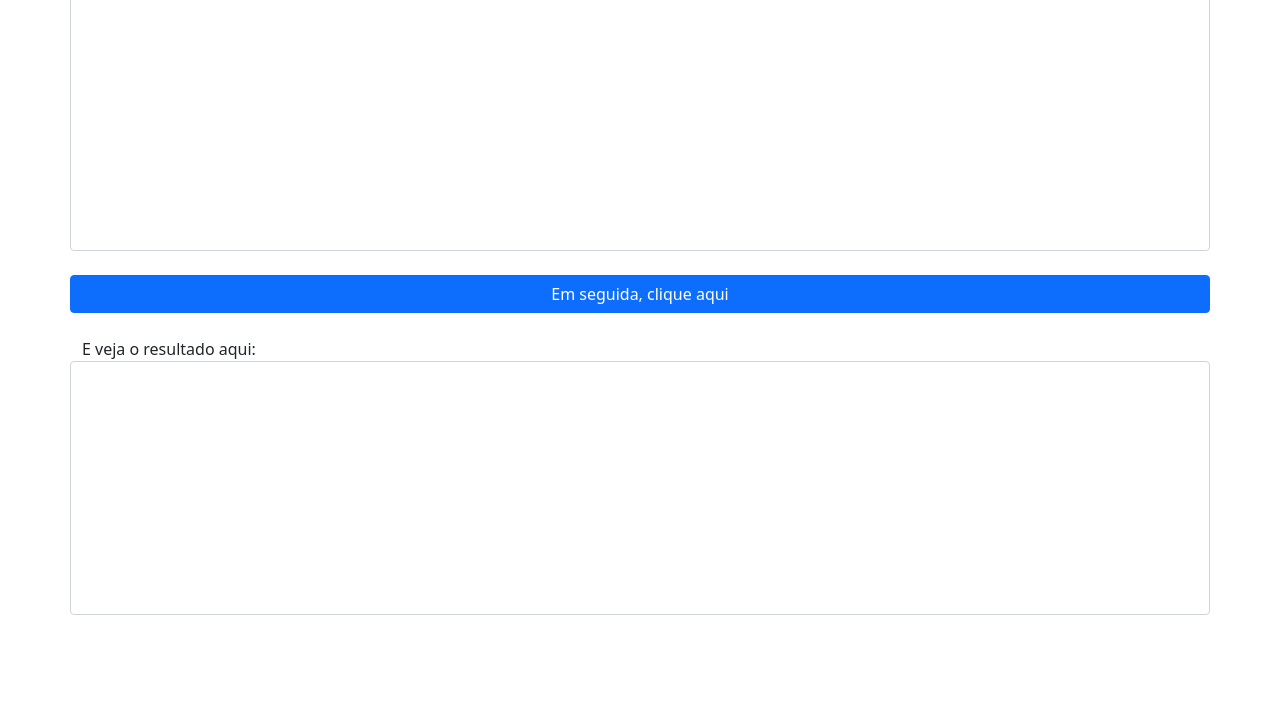
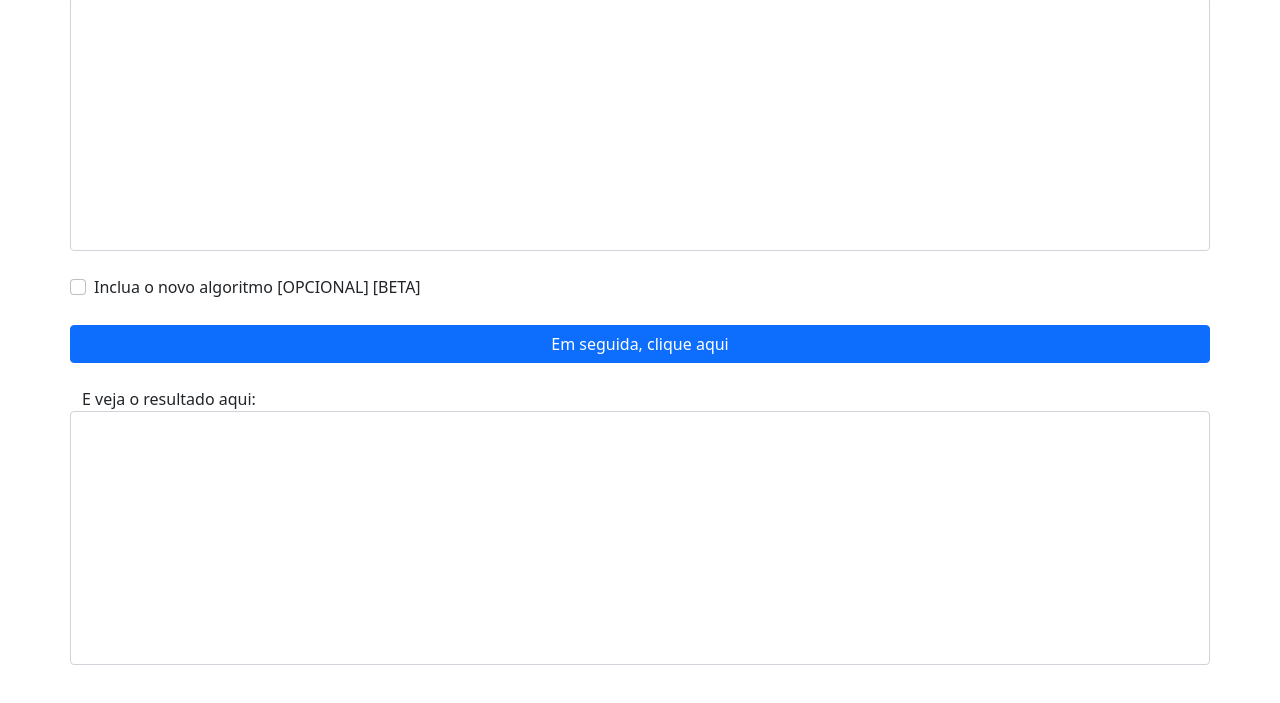
Before and after one commit to GS-bit/meetlist, a plain HTML site: page index.html in a window 1280 px wide. Shown: the part 83-786 px from the top of the page. Drawn offline with nearby package versions, Linux system fonts and the light colour scheme.

Commit message:
Update index.html
Inclusão da possibilidade de usar um novo algoritmo para geração da lista, a nível de HTML.

```diff
--- a/index.html
+++ b/index.html
@@ -28,6 +28,15 @@
 		</div>
 
 		<div class="row mt-4">
+			<div class="form-check">
+  				<input class="form-check-input" type="checkbox" value="" id="new_algorithm">
+  				<label class="form-check-label" for="defaultCheck1">
+    				Inclua o novo algoritmo [OPCIONAL] [BETA]
+  				</label>
+			</div>
+		</div>
+
+		<div class="row mt-4">
 			<input type="button" class="btn btn-primary" value="Em seguida, clique aqui" onclick="genList()" />
 		</div>
 
```
